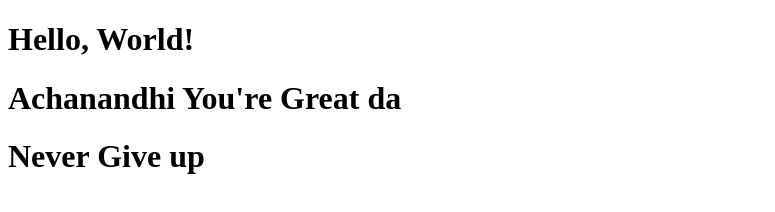
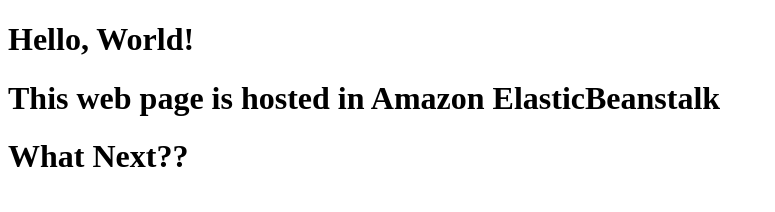
Before and after one commit to Achanandhi-M/Simple-Codepipeline-ElasticBeanstalk, a website: page index.html in a window 1280 px wide. Shown: the whole page, without its empty margins (0-775 px from the left). Drawn offline with Linux system fonts and the light colour scheme.

Commit message:
file-added

```diff
--- a/index.html
+++ b/index.html
@@ -1,11 +1,12 @@
 <!DOCTYPE html>
 <html>
 <head>
-  <title>Hello, World!</title>
+  <title>Hello, World Achanandhi</title>
 </head>
 <body>
   <h1>Hello, World!</h1>
-  <h1> Achanandhi You're Great da</h1>
-  <h1>Never Give up</h1>
+  <h1> This web page is hosted in Amazon ElasticBeanstalk </h1>
+  <h1>What Next??</h1>
+  <h1></h1>
 </body>
 </html>
```
